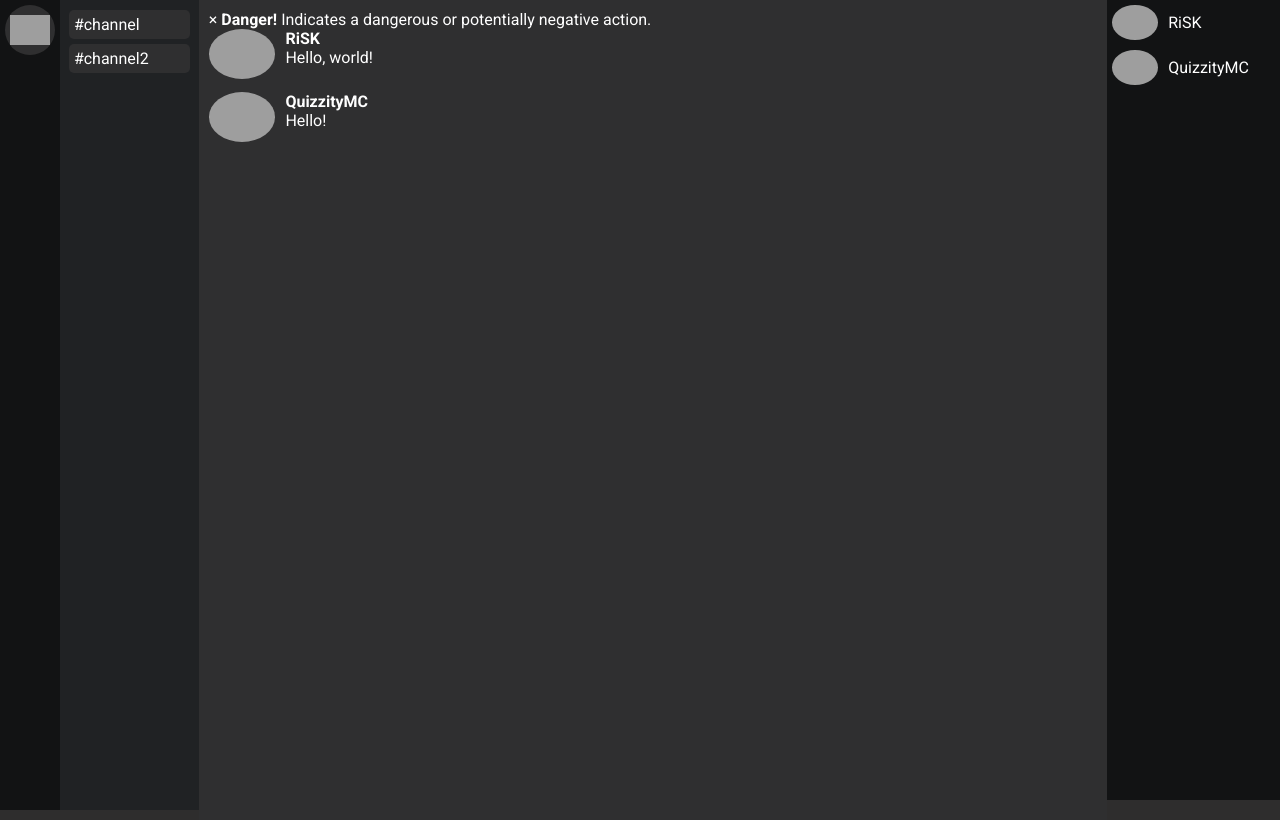
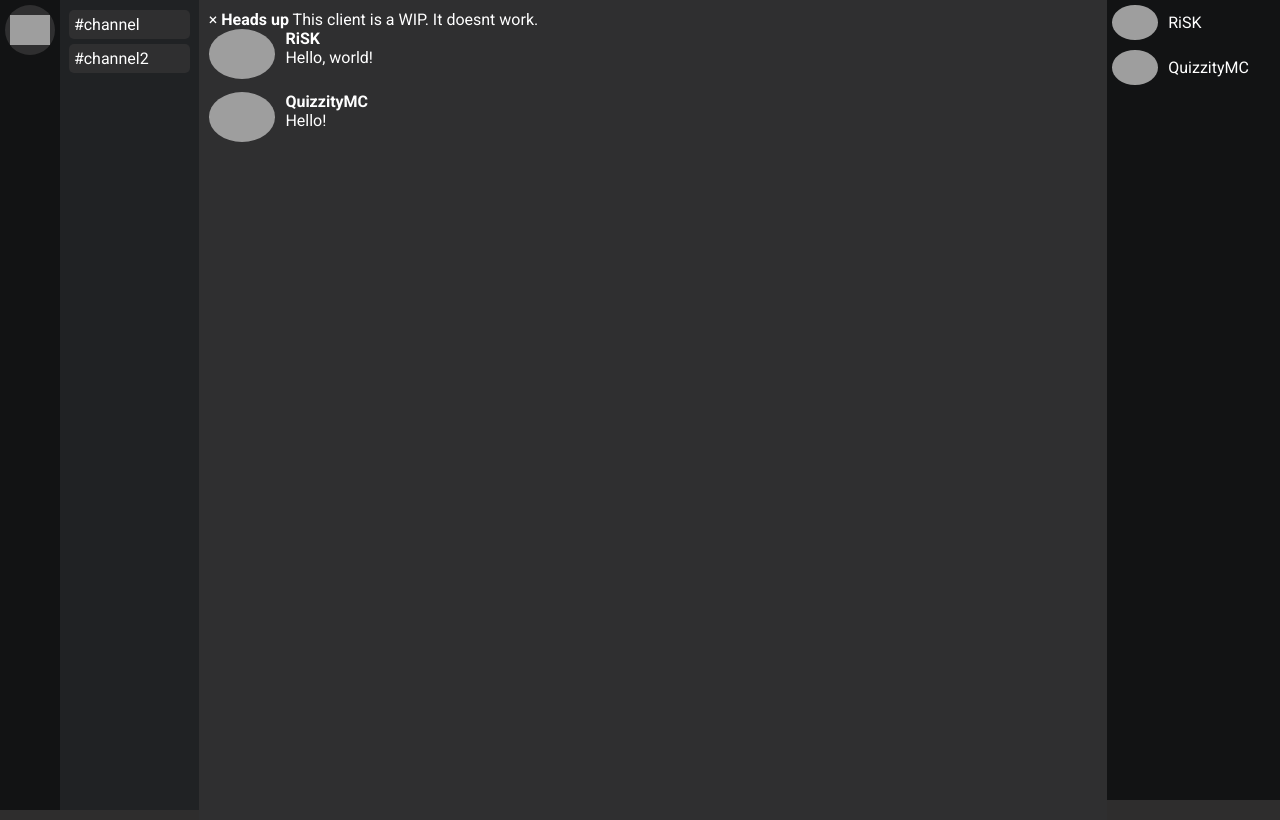
Before and after one commit to QuizzityMC/AddClient, a plain HTML site: page index.html in a window 1280 px wide. Drawn offline with Linux system fonts and the light colour scheme; grey boxes are pictures that could not be loaded.

Commit message:
Update index.html

```diff
--- a/index.html
+++ b/index.html
@@ -21,7 +21,7 @@
 <div class="message-area">
 <div class="alert">
   <span class="closebtn" onclick="this.parentElement.style.display='none';">&times;</span>
-  <strong>Danger!</strong> Indicates a dangerous or potentially negative action.
+  <strong>Heads up</strong> This client is a WIP. It doesnt work.
 </div>
 
 	<div class="message">
```
